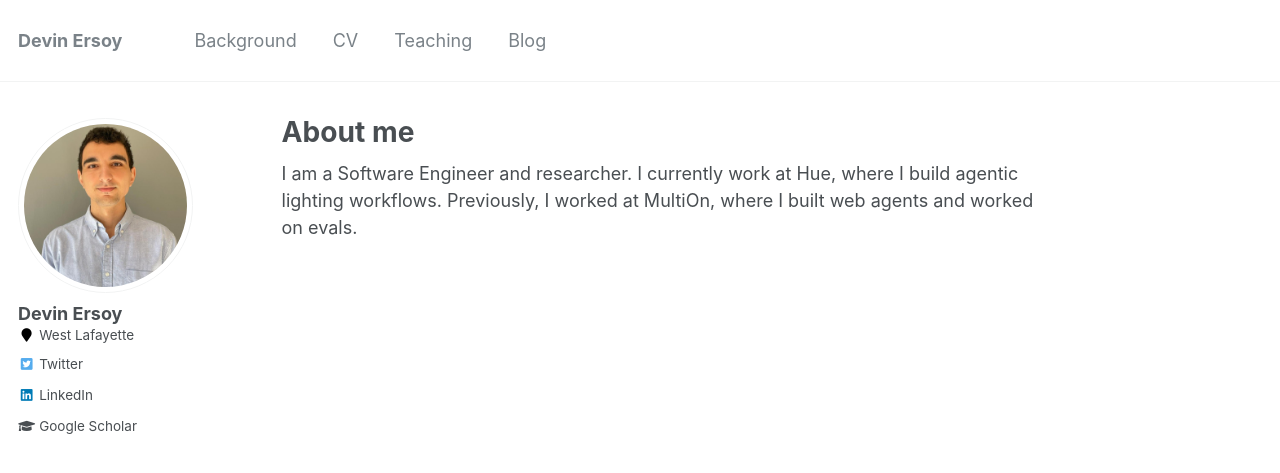
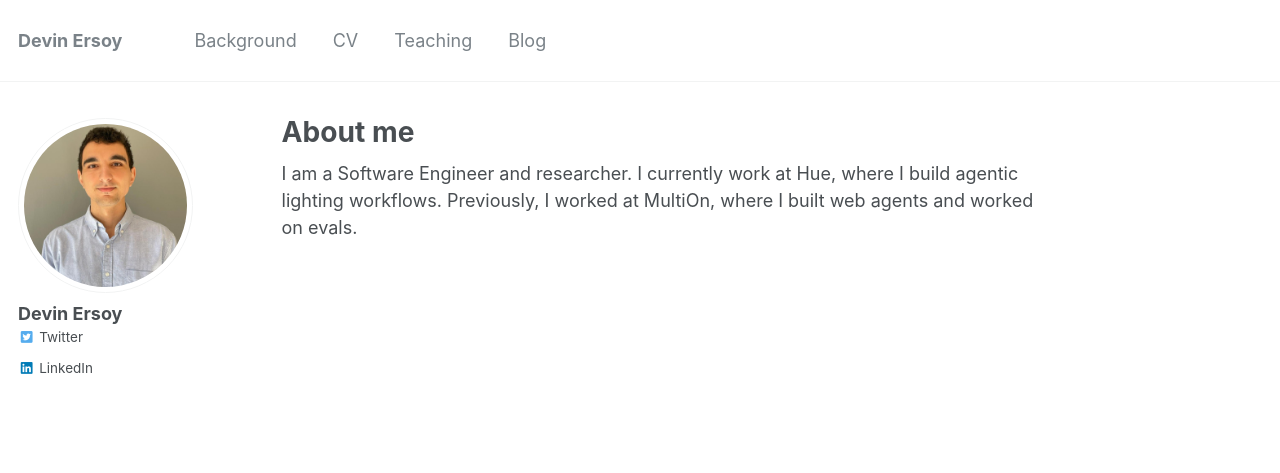
Before and after one commit to devinat1/devinat1.github.io, a Jekyll site: the page built from _pages/about.md, in a window 1280 px wide. Shown: the top 473 px of the page. Built offline with Jekyll 4.4.1, drawn with Linux system fonts in a browser that asks for light colours.

```diff
--- a/_config.yml
+++ b/_config.yml
@@ -83,10 +83,10 @@
   name             : "Devin Ersoy"
   avatar           : "headshot.jpg"
   bio              : #"Your biography for the left-hand sidebar"
-  location         : "West Lafayette"
+  # location         : "West Lafayette"
   employer         :
   pubmed           : #"https://www.ncbi.nlm.nih.gov/pubmed/?term=john+snow"
-  googlescholar    : https://scholar.google.com/citations?user=9IDltiUAAAAJ
+  # googlescholar    : https://scholar.google.com/citations?user=9IDltiUAAAAJ
   email            :
   researchgate     :  # example: "https://www.researchgate.net/profile/yourprofile"
   uri              :
```
